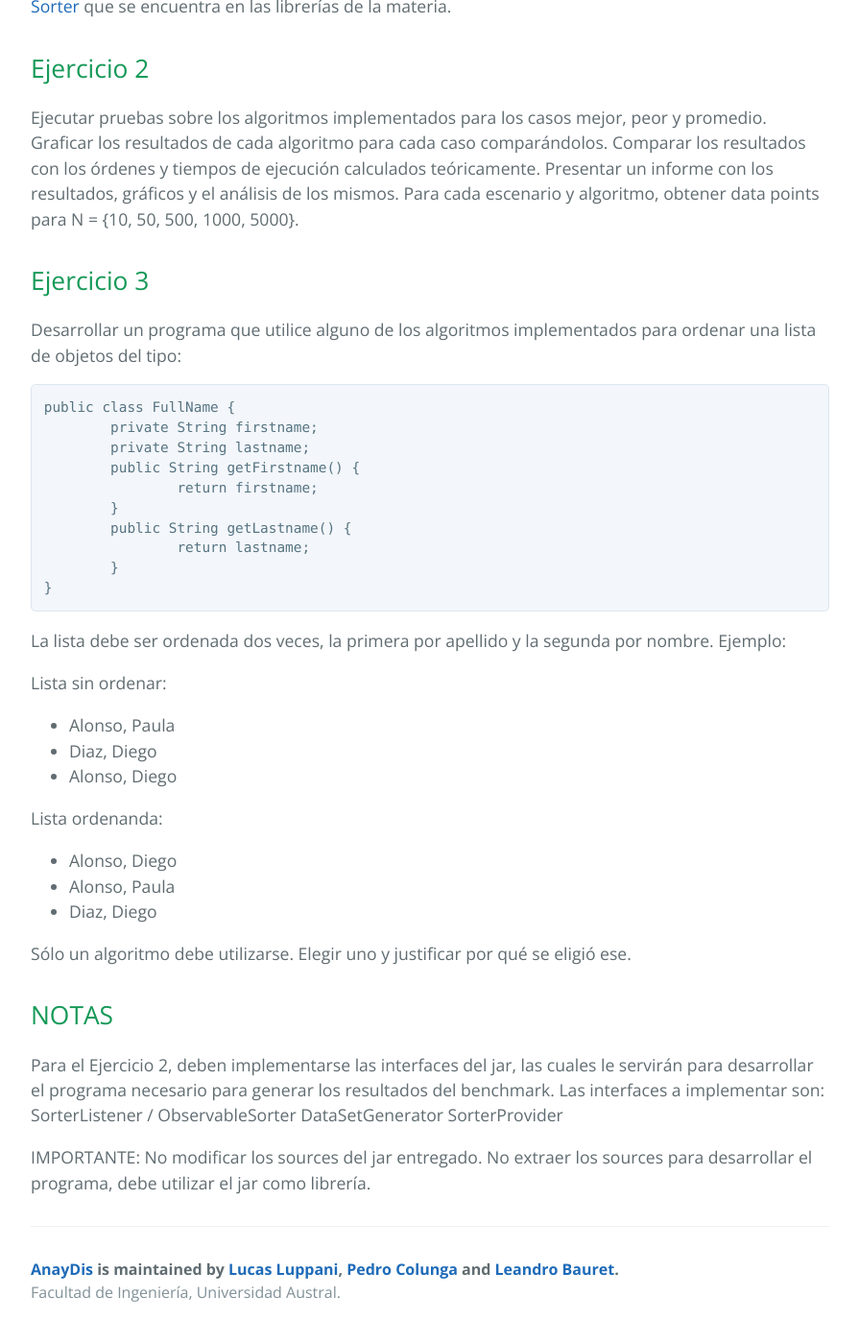
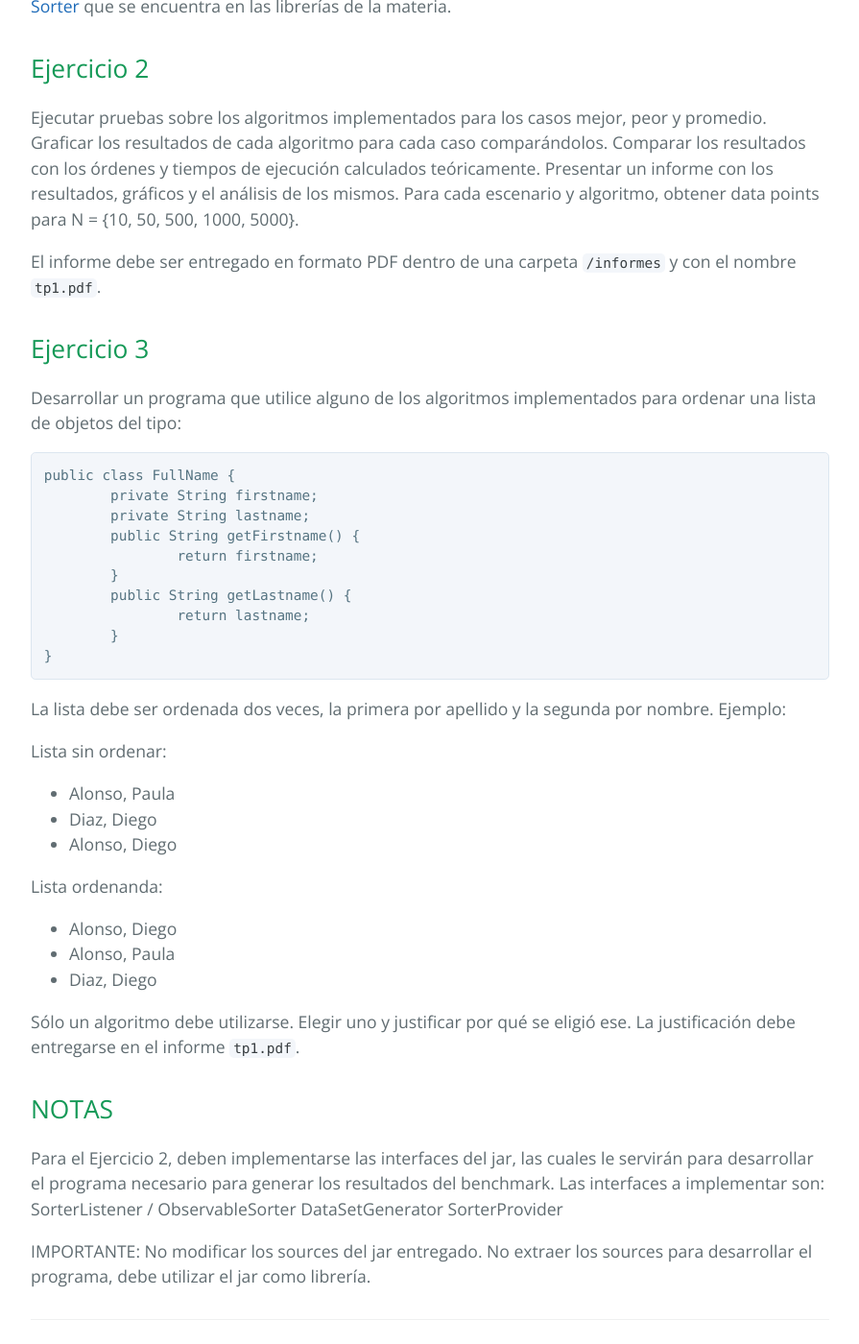
Before and after one commit to FacultadDeIngenieria/anaydis, a Jekyll site: the page built from practice/tp1.md, in a window 1280 px wide and 1400 px high, scrolled down 545 px. Shown: the whole window at 96% size, without its empty margins (192-1087 px from the left). Built offline with Jekyll 4.4.1, drawn with Linux system fonts in a browser that asks for light colours.

Commit message:
Minor fixes in README and practice

```diff
--- a/practice/tp1.md
+++ b/practice/tp1.md
@@ -20,6 +20,8 @@ Graficar los resultados de cada algoritmo para cada caso comparándolos.
 Comparar los resultados con los órdenes y tiempos de ejecución calculados teóricamente.
 Presentar un informe con los resultados, gráficos y el análisis de los mismos.
 Para cada escenario y algoritmo, obtener data points para N = {10, 50, 500, 1000, 5000}.
+
+El informe debe ser entregado en formato PDF dentro de una carpeta `/informes` y con el nombre `tp1.pdf`.
 
 ## Ejercicio 3
 
@@ -54,6 +56,7 @@ Lista ordenanda:
 * Diaz, Diego
 
 Sólo un algoritmo debe utilizarse. Elegir uno y justificar por qué se eligió ese.
+La justificación debe entregarse en el informe  `tp1.pdf`.
 
 ## NOTAS
 
```
Also changed, not shown: README.md.
